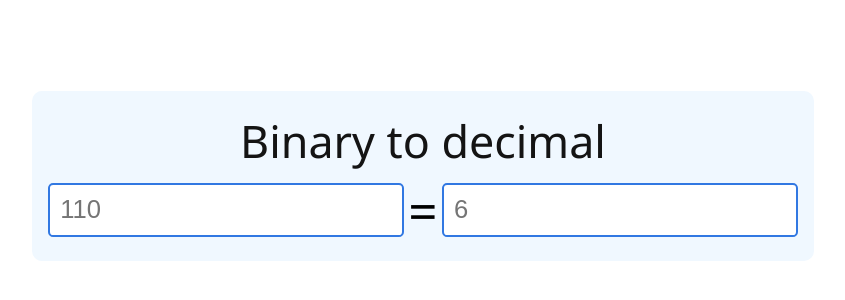
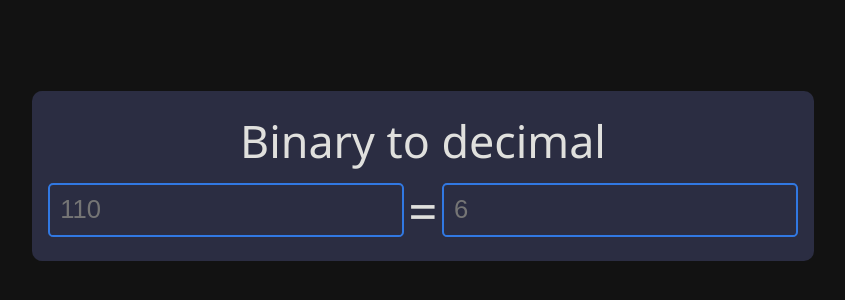
Before and after one commit to shikitsun/tier-1-svelte, a SvelteKit app: page /bin2dec in a window 1280 px wide. Shown: the part 224-524 px from the top of the page, without its empty margins (217-1062 px from the left). Built offline with nearby package versions, Linux system fonts and the light colour scheme.

Commit message:
init cause effect & move global styles to layout

```diff
--- a/src/routes/+layout.svelte
+++ b/src/routes/+layout.svelte
@@ -3,3 +3,16 @@
 </script>
 
 <slot />
+
+<style>
+  :global(body) {
+    display: flex;
+    justify-content: flex-start;
+    align-items: flex-start;
+    background-color: #121212;
+    color: #edede9ee;
+    min-width: 100vw;
+    min-height: 100vh;
+    padding: 0;
+  }
+</style>
--- a/src/routes/bin2dec/+page.svelte
+++ b/src/routes/bin2dec/+page.svelte
@@ -77,6 +77,9 @@
   :root {
     --invalid-color: rgb(160, 50, 50);
     --primary-color: rgb(49, 120, 226);
+    --bg: #2b2d42;
+    --color: #dad7cd;
+    color: var(--color);
   }
 
   .app,
@@ -87,7 +90,7 @@
   }
 
   .container {
-    background-color: aliceblue;
+    background-color: var(--bg);
     padding: clamp(0.4rem, 2vw, 1rem);
     border-radius: 10px;
     flex-direction: column;
@@ -99,7 +102,6 @@
     font-size: clamp(2rem, 3.5vmax, 3.5rem);
     line-height: 1.5;
     font-weight: 500;
-    color: rgb(20, 20, 20);
   }
 
   .inputs {
@@ -126,7 +128,8 @@
     border: 0.09em solid var(--primary-color);
     outline: none;
     border-radius: 0.2em;
-    color: rgb(50, 50, 50);
+    color: var(--color);
+    background-color: #2b2d42;
   }
 
   input:focus-visible {
--- /dev/null
+++ b/src/routes/cause-effect/+page.svelte
@@ -0,0 +1,5 @@
+<script></script>
+
+<main />
+
+<style></style>
```
